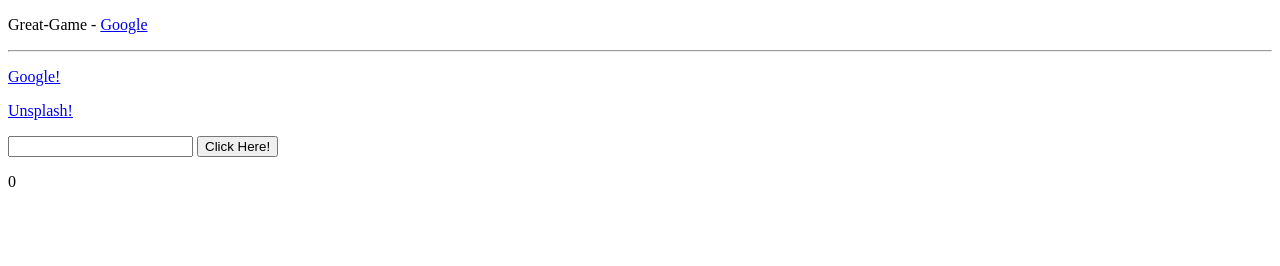
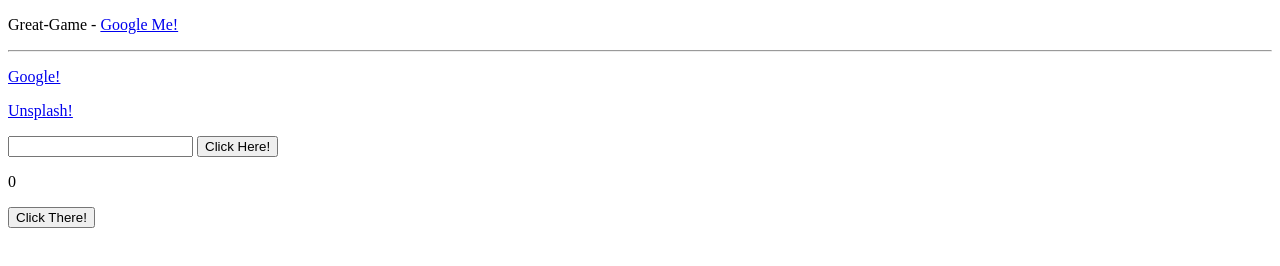
Before and after one commit to MoLitkouhi/gitKraken-Tutorial, a plain HTML site: page index.html in a window 1280 px wide. Drawn offline with Linux system fonts and the light colour scheme.

Commit message:
One button element  added to main index.html

```diff
--- a/index.html
+++ b/index.html
@@ -12,7 +12,7 @@
 
     <div id="app">
         <p> {{headList}} -
-            <a v-bind:href="link" target="_blank">Google</a>
+            <a v-bind:href="link" target="_blank">Google Me!</a>
         </p>
         <hr>
 
@@ -23,6 +23,8 @@
 
         <button v-on:click="increase">Click Here!</button>
         <p>{{ counter }}</p>
+        <button v-on:click="increase">Click There!</button>
+
     </div>
 
     <script>
```
